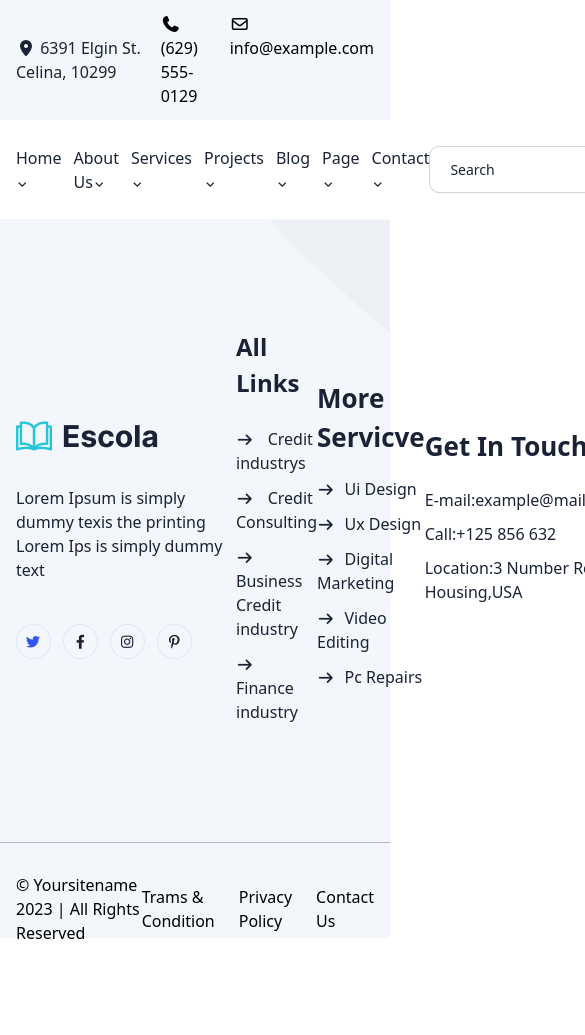
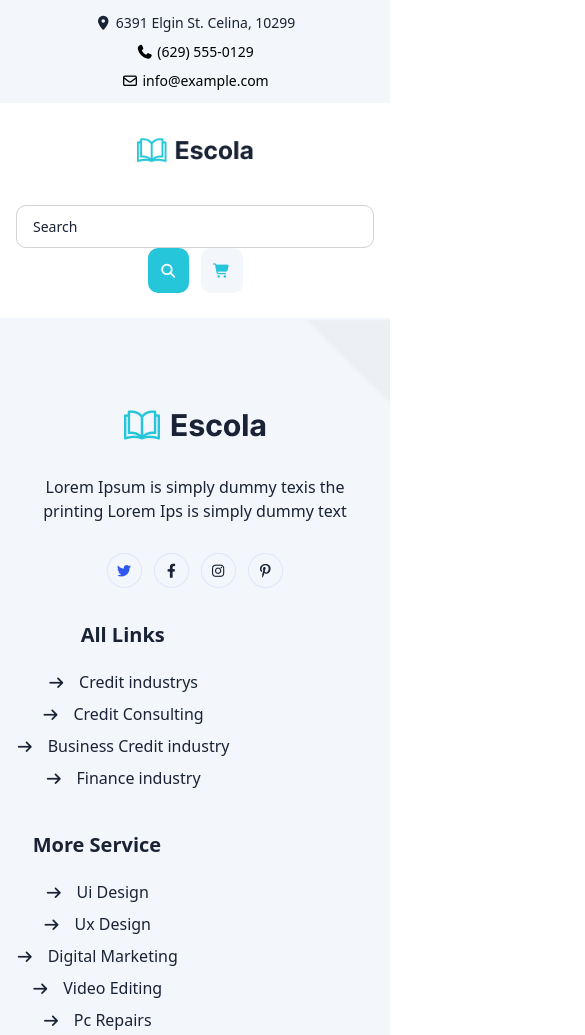
Before and after one commit to abdunnoorfaheem/escola, a website: page index.html in a window 390 px wide. Shown: the top 1035 px of the page, 585 px wide, since content can reach past the window. Before the commit the page ends 975 px from the top, so only its background shows below. Drawn offline with Linux system fonts and the light colour scheme.

Commit message:
responsive header and footer

```diff
--- a/index.html
+++ b/index.html
@@ -21,14 +21,13 @@
   <!-- top navbar start -->
   <div class="bg-[#F3F6FB] py-[12px]">
     <div class="container">
-          <div class="flex justify-between items-center">
-            <div class="">
-              <h5 class="text-[#192335]">
-                <i class="fa-solid fa-location-dot"></i> 6391 Elgin St. Celina,
-                10299
+      <div class="flex flex-col md:flex-row justify-between items-center text-center md:text-left gap-y-2">
+        <div>
+          <h5 class="text-[#192335] text-[14px] md:text-[16px]">
+            <i class="fa-solid fa-location-dot"></i> 6391 Elgin St. Celina, 10299
           </h5>
         </div>
-            <div class="flex gap-x-8">
+        <div class="flex flex-col md:flex-row gap-y-2 md:gap-x-8 text-[14px] md:text-[16px]">
           <h5><i class="fa-solid fa-phone"></i> (629) 555-0129</h5>
           <h5><i class="fa-regular fa-envelope"></i> info@example.com</h5>
         </div>
@@ -36,66 +35,37 @@
     </div>
   </div>
   <!-- top navbar end -->
+
   <!-- navbar start -->
   <div class="py-[25px]">
     <div class="container">
-          <div class="flex justify-between items-center">
-            <div class="">
-              <img src="img/logo.png" alt="logo.png" />
+      <div class="flex flex-wrap justify-between items-center gap-y-4">
+        <div class="w-full md:w-auto flex justify-center md:justify-start">
+          <img src="img/logo.png" alt="logo.png" class="h-[45px] md:h-[55px]" />
         </div>
-            <div class="">
-              <ul class="text-[#192335] flex gap-x-3 items-center">
-                <li>
-                  <a href=""
-                    >Home<i class="fa-solid fa-angle-down text-[10px]"></i
-                  ></a>
-                </li>
-                <li>
-                  <a href=""
-                    >About Us<i class="fa-solid fa-angle-down text-[10px]"></i
-                  ></a>
-                </li>
-                <li>
-                  <a href=""
-                    >Services<i class="fa-solid fa-angle-down text-[10px]"></i
-                  ></a>
-                </li>
-                <li>
-                  <a href=""
-                    >Projects<i class="fa-solid fa-angle-down text-[10px]"></i
-                  ></a>
-                </li>
-                <li>
-                  <a href=""
-                    >Blog<i class="fa-solid fa-angle-down text-[10px]"></i
-                  ></a>
-                </li>
-                <li>
-                  <a href=""
-                    >Page<i class="fa-solid fa-angle-down text-[10px]"></i
-                  ></a>
-                </li>
-                <li>
-                  <a href=""
-                    >Contact<i class="fa-solid fa-angle-down text-[10px]"></i
-                  ></a>
-                </li>
+
+        <div class="w-full md:w-auto">
+          <ul class="text-[#192335] hidden md:flex flex-wrap justify-center md:justify-start gap-x-3 gap-y-2 items-center text-[14px] md:text-[16px]">
+            <li><a href="">Home<i class="fa-solid fa-angle-down text-[10px] ml-[4px]"></i></a></li>
+            <li><a href="">About Us<i class="fa-solid fa-angle-down text-[10px] ml-[4px]"></i></a></li>
+            <li><a href="">Services<i class="fa-solid fa-angle-down text-[10px] ml-[4px]"></i></a></li>
+            <li><a href="">Projects<i class="fa-solid fa-angle-down text-[10px] ml-[4px]"></i></a></li>
+            <li><a href="">Blog<i class="fa-solid fa-angle-down text-[10px] ml-[4px]"></i></a></li>
+            <li><a href="">Page<i class="fa-solid fa-angle-down text-[10px] ml-[4px]"></i></a></li>
+            <li><a href="">Contact<i class="fa-solid fa-angle-down text-[10px] ml-[4px]"></i></a></li>
           </ul>
         </div>
-            <div class="flex items-center gap-x-5">
+
+        <div class="w-full md:w-auto flex justify-center md:justify-end items-center gap-x-3 flex-wrap">
           <input
             type="text"
             placeholder="Search"
-                class="text-[#192335] border border-[rgba(25,35,53,0.2)] py-[12px] pl-[20px] w-[293px] outline-0 rounded-[10px] text-[14px]"
+            class="text-[#192335] border border-[rgba(25,35,53,0.2)] py-[10px] pl-[16px] w-full md:w-[220px] lg:w-[293px] outline-0 rounded-[10px] text-[14px]"
           />
-              <div
-                class="bg-[#25C6DA] text-white p-[14px] rounded-[10px] text-[14px]"
-              >
+          <div class="bg-[#25C6DA] text-white p-[12px] rounded-[10px] text-[14px]">
             <i class="fa-solid fa-magnifying-glass"></i>
           </div>
-              <div
-                class="bg-[#F3F6FB] text-[#25C6DA] p-[14px] rounded-[10px] text-[14px]"
-              >
+          <div class="bg-[#F3F6FB] text-[#25C6DA] p-[12px] rounded-[10px] text-[14px]">
             <i class="fa-solid fa-cart-shopping"></i>
           </div>
         </div>
@@ -105,93 +75,65 @@
   <!-- navbar end -->
 </section>
 <!-- header section end -->
+
 <!-- footer section start -->
 <section>
-      <div
-        class="bg-[url('/img/footerbg.png')] pt-[110px] pb-[96px] bg-no-repeat bg-center bg-cover"
-      >
+  <div class="bg-[url('/img/footerbg.png')] pt-[80px] md:pt-[110px] pb-[60px] md:pb-[96px] bg-no-repeat bg-center bg-cover">
     <div class="container">
       <!-- footer top start -->
-          <div class="flex justify-between items-center">
-            <div class="">
-              <img src="img/logo.png" alt="logo.png" />
-              <p class="w-[220px] mt-[22px] mb-[42px] text-[#192335]">
-                Lorem Ipsum is simply dummy texis the printing Lorem Ips is
-                simply dummy text
+      <div class="flex flex-col lg:flex-row justify-between items-start gap-y-8 text-center lg:text-left m-auto">
+        <div class="lg:w-1/4">
+          <img src="img/logo.png" alt="logo.png" class="mx-auto lg:mx-0" />
+          <p class="w-full md:w-[220px] mt-[22px] mb-[30px] text-[#192335] mx-auto lg:mx-0">
+            Lorem Ipsum is simply dummy texis the printing Lorem Ips is simply dummy text
           </p>
-              <div class="flex gap-x-3">
+          <div class="flex justify-center lg:justify-start gap-x-3">
             <img src="img/twiteer.png" alt="twiteer.png" />
             <img src="img/facebook.png" alt="facebook.png" />
             <img src="img/instragram.png" alt="instragram.png" />
             <img src="img/pin.png" alt="pin.png" />
           </div>
         </div>
-            <div class="text-[#192335]">
-              <h3 class="font-bold text-[24px] pb-[26px]">All Links</h3>
-              <ul>
-                <li class="pb-[11px]">
-                  <i class="fa-solid fa-arrow-right text-[14px] mr-[10px]"></i>
-                  Credit industrys
-                </li>
-                <li class="pb-[11px]">
-                  <i class="fa-solid fa-arrow-right text-[14px] mr-[10px]"></i>
-                  Credit Consulting
-                </li>
-                <li class="pb-[11px]">
-                  <i class="fa-solid fa-arrow-right text-[14px] mr-[10px]"></i>
-                  Business Credit industry
-                </li>
-                <li class="mb-[15px]">
-                  <i class="fa-solid fa-arrow-right text-[14px] mr-[10px]"></i>
-                  Finance industry
-                </li>
+
+        <div class="text-[#192335] lg:w-1/4">
+          <h3 class="font-bold text-[20px] md:text-[24px] pb-[20px]">All Links</h3>
+          <ul class="">
+            <li class="pb-[8px]"><i class="fa-solid fa-arrow-right text-[14px] mr-[10px]"></i> Credit industrys</li>
+            <li class="pb-[8px]"><i class="fa-solid fa-arrow-right text-[14px] mr-[10px]"></i> Credit Consulting</li>
+            <li class="pb-[8px]"><i class="fa-solid fa-arrow-right text-[14px] mr-[10px]"></i> Business Credit industry</li>
+            <li class="pb-[8px]"><i class="fa-solid fa-arrow-right text-[14px] mr-[10px]"></i> Finance industry</li>
           </ul>
         </div>
-            <div class="text-[#192335]">
-              <h3 class="font-bold text-[26px] pb-[20px]">More Servicve</h3>
+
+        <div class="text-[#192335] lg:w-1/4">
+          <h3 class="font-bold text-[20px] md:text-[26px] pb-[20px]">More Service</h3>
           <ul>
-                <li class="pb-[11px]">
-                  <i class="fa-solid fa-arrow-right text-[14px] mr-[10px]"></i
-                  >Ui Design
-                </li>
-                <li class="pb-[11px]">
-                  <i class="fa-solid fa-arrow-right text-[14px] mr-[10px]"></i
-                  >Ux Design
-                </li>
-                <li class="pb-[11px]">
-                  <i class="fa-solid fa-arrow-right text-[14px] mr-[10px]"></i
-                  >Digital Marketing
-                </li>
-                <li class="pb-[11px]">
-                  <i class="fa-solid fa-arrow-right text-[14px] mr-[10px]"></i
-                  >Video Editing
-                </li>
-                <li class="">
-                  <i class="fa-solid fa-arrow-right text-[14px] mr-[10px]"></i
-                  >Pc Repairs
-                </li>
+            <li class="pb-[8px]"><i class="fa-solid fa-arrow-right text-[14px] mr-[10px]"></i> Ui Design</li>
+            <li class="pb-[8px]"><i class="fa-solid fa-arrow-right text-[14px] mr-[10px]"></i> Ux Design</li>
+            <li class="pb-[8px]"><i class="fa-solid fa-arrow-right text-[14px] mr-[10px]"></i> Digital Marketing</li>
+            <li class="pb-[8px]"><i class="fa-solid fa-arrow-right text-[14px] mr-[10px]"></i> Video Editing</li>
+            <li><i class="fa-solid fa-arrow-right text-[14px] mr-[10px]"></i> Pc Repairs</li>
           </ul>
         </div>
-            <div class="text-[#192335]">
-              <h3 class="font-bold text-[26px] pb-[22px]">Get In Touch</h3>
-              <h4 class="mb-[10px]">E-mail:example@mail.com</h4>
-              <h4 class="mb-[10px]">Call:+125 856 632</h4>
-              <p class="w-[300px] mb-[38px]">
-                Location:3 Number Road ,C block, Housing,USA
-              </p>
+
+        <div class="text-[#192335] lg:w-1/4">
+          <h3 class="font-bold text-[20px] md:text-[26px] pb-[22px]">Get In Touch</h3>
+          <h4 class="mb-[10px]">E-mail: example@mail.com</h4>
+          <h4 class="mb-[10px]">Call: +125 856 632</h4>
+          <p class="w-full md:w-[300px] mx-auto lg:mx-0 mb-[30px]">Location: 3 Number Road, C block, Housing, USA</p>
         </div>
       </div>
       <!-- footer top end -->
+    </div>
 
-        </div>
     <!-- footer bottom start -->
-          <div class="pt-[103px] h-[80px]">
-            <hr class="text-[#1923354a]"/>
+    <div class="pt-[50px] md:pt-[103px] h-[80px]">
+      <hr class="text-[#1923354a]" />
       <div class="container">
-                <div class="flex justify-between items-center py-[30px]">
-                    <h5>© Yoursitename  2023 | All Rights Reserved</h5>
-                    <div class="flex items-center gap-x-6">
-                        <h5>Trams & Condition</h5>
+        <div class="flex flex-col md:flex-row justify-between items-center py-[20px] gap-y-2 text-center md:text-left">
+          <h5>© Yoursitename 2023 | All Rights Reserved</h5>
+          <div class="flex flex-wrap justify-center gap-x-6 gap-y-2">
+            <h5>Terms & Condition</h5>
             <h5>Privacy Policy</h5>
             <h5>Contact Us</h5>
           </div>
@@ -202,5 +144,6 @@
   </div>
 </section>
 <!-- footer section end -->
+
   </body>
 </html>
```
Also changed, not shown: src/output.css. Lines whose indentation alone changed are shown as unchanged.
